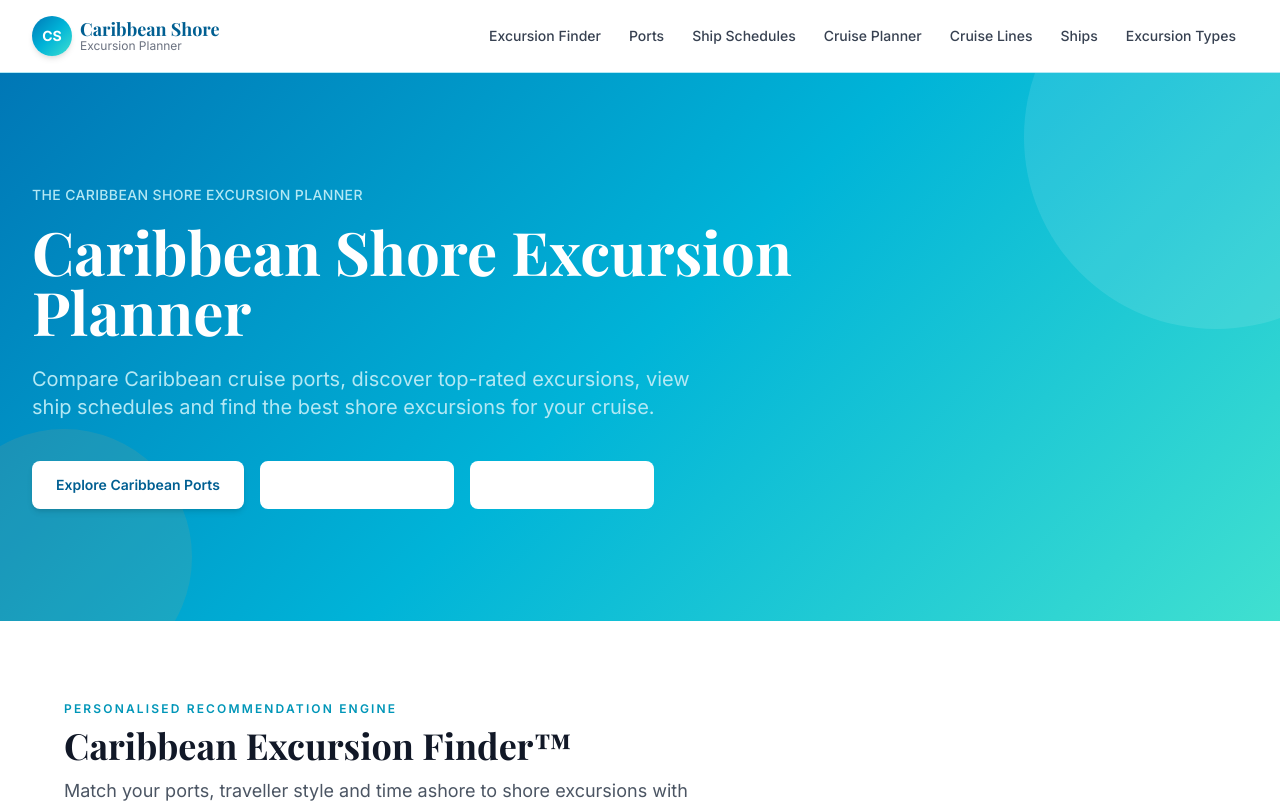
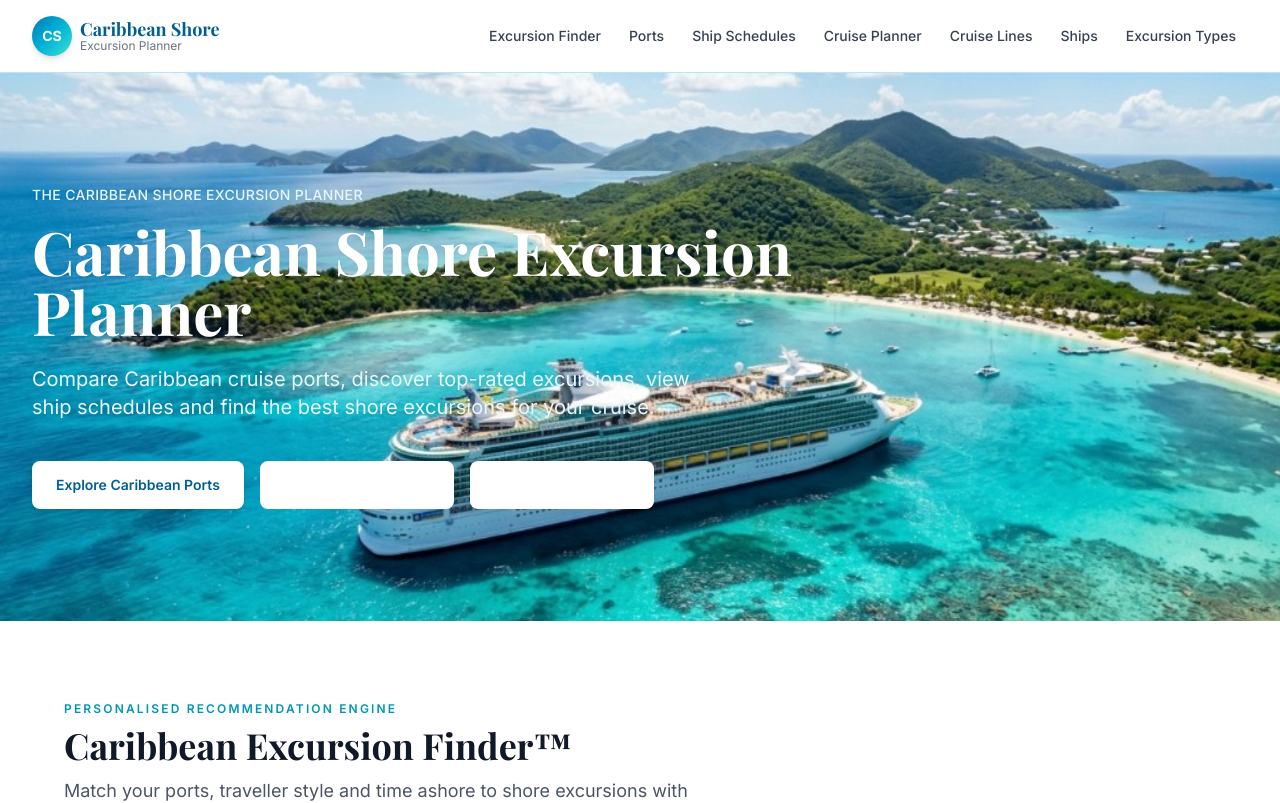
Before and after one commit to grahamchuter-debug/caribbean-shore-excursions, a Next.js app: page / in a window 1280 px wide. Shown: the top 803 px of the page. Built offline with nearby package versions, Linux system fonts and the light colour scheme; a web font is replaced by a local one.

Commit message:
Add Caribbean cruise ship photo as the shared hero background across all pages.
Introduce HeroBackground for PageHero and the homepage so titles stay readable over a consistent turquoise-bay cruise image.

Co-authored-by: Cursor <cursoragent@cursor.com>

```diff
--- a/app/not-found.tsx
+++ b/app/not-found.tsx
@@ -1,18 +1,18 @@
 import Link from "next/link";
+import { PageHero } from "@/components/PageHero";
 
 export default function NotFound() {
   return (
+    <>
+      <PageHero title="Page Not Found" subtitle="The page you are looking for does not exist or has been moved." compact />
       <section className="section-padding text-center">
         <div className="container-wide max-w-lg mx-auto">
-        <h1 className="font-display text-6xl font-bold text-caribbean-700">404</h1>
-        <p className="mt-4 text-xl text-gray-600">Page not found</p>
-        <p className="mt-2 text-gray-500">
-          The page you are looking for does not exist or has been moved.
-        </p>
+          <p className="font-display text-6xl font-bold text-caribbean-700">404</p>
           <Link href="/" className="btn-primary mt-8 inline-flex">
             Back to Home
           </Link>
         </div>
       </section>
+    </>
   );
 }
--- a/app/page.tsx
+++ b/app/page.tsx
@@ -20,6 +20,7 @@ import { breadcrumbSchema, faqSchema, travelGuideSchema } from "@/lib/schema";
 import { CruisePlannerStatsGrid } from "@/components/CruisePlannerStatsGrid";
 import { CaribbeanExcursionFinder } from "@/components/CaribbeanExcursionFinder";
 import { CaribbeanRoutePresets } from "@/components/CaribbeanRoutePresets";
+import { HeroBackground } from "@/components/HeroBackground";
 
 export const metadata = buildMetadata({
   title: "Caribbean Shore Excursion Planner | Ports, Ship Schedules & Cruise Tours",
@@ -70,19 +71,16 @@ export default function HomePage() {
       />
 
       {/* Hero */}
-      <section className="relative overflow-hidden bg-hero-gradient text-white py-20 sm:py-28">
-        <div className="absolute inset-0 opacity-10">
-          <div className="absolute right-0 top-0 h-96 w-96 rounded-full bg-white translate-x-1/3 -translate-y-1/3" />
-          <div className="absolute bottom-0 left-0 h-64 w-64 rounded-full bg-tropical-mango -translate-x-1/4 translate-y-1/4" />
-        </div>
-        <div className="container-wide relative px-4 sm:px-6 lg:px-8">
-          <p className="text-caribbean-100 font-medium mb-4 tracking-wide uppercase text-sm">
+      <section className="relative overflow-hidden text-white py-20 sm:py-28">
+        <HeroBackground />
+        <div className="container-wide relative z-10 px-4 sm:px-6 lg:px-8">
+          <p className="text-caribbean-50 font-medium mb-4 tracking-wide uppercase text-sm drop-shadow-sm">
             The Caribbean Shore Excursion Planner
           </p>
-          <h1 className="font-display text-4xl font-bold sm:text-5xl lg:text-6xl max-w-4xl leading-tight">
+          <h1 className="font-display text-4xl font-bold sm:text-5xl lg:text-6xl max-w-4xl leading-tight drop-shadow-sm">
             Caribbean Shore Excursion Planner
           </h1>
-          <p className="mt-6 max-w-2xl text-lg text-caribbean-100 sm:text-xl leading-relaxed">
+          <p className="mt-6 max-w-2xl text-lg text-caribbean-50 sm:text-xl leading-relaxed drop-shadow-sm">
             Compare Caribbean cruise ports, discover top-rated excursions, view ship schedules and find the best shore excursions for your cruise.
           </p>
           <div className="mt-10 flex flex-wrap gap-4">
--- /dev/null
+++ b/components/HeroBackground.tsx
@@ -0,0 +1,21 @@
+import Image from "next/image";
+import { HERO_IMAGE } from "@/lib/hero-image";
+
+export function HeroBackground() {
+  return (
+    <>
+      <Image
+        src={HERO_IMAGE.src}
+        alt={HERO_IMAGE.alt}
+        fill
+        priority
+        className="object-cover object-center"
+        sizes="100vw"
+      />
+      <div
+        className="absolute inset-0 bg-gradient-to-r from-caribbean-900/92 via-caribbean-800/82 to-caribbean-700/72"
+        aria-hidden
+      />
+    </>
+  );
+}
--- a/components/PageHero.tsx
+++ b/components/PageHero.tsx
@@ -1,3 +1,5 @@
+import { HeroBackground } from "@/components/HeroBackground";
+
 interface PageHeroProps {
   title: string;
   subtitle?: string;
@@ -8,18 +10,15 @@ interface PageHeroProps {
 export function PageHero({ title, subtitle, children, compact }: PageHeroProps) {
   return (
     <section
-      className={`relative overflow-hidden bg-hero-gradient text-white ${compact ? "py-12 sm:py-16" : "py-16 sm:py-24"}`}
+      className={`relative overflow-hidden text-white ${compact ? "py-12 sm:py-16" : "py-16 sm:py-24"}`}
     >
-      <div className="absolute inset-0 opacity-10">
-        <div className="absolute -right-20 -top-20 h-64 w-64 rounded-full bg-white" />
-        <div className="absolute -bottom-10 -left-10 h-48 w-48 rounded-full bg-tropical-mango" />
-      </div>
-      <div className="container-wide relative px-4 sm:px-6 lg:px-8">
-        <h1 className="font-display text-3xl font-bold sm:text-4xl lg:text-5xl max-w-3xl">
+      <HeroBackground />
+      <div className="container-wide relative z-10 px-4 sm:px-6 lg:px-8">
+        <h1 className="font-display text-3xl font-bold sm:text-4xl lg:text-5xl max-w-3xl drop-shadow-sm">
           {title}
         </h1>
         {subtitle && (
-          <p className="mt-4 max-w-2xl text-lg text-caribbean-100 sm:text-xl">
+          <p className="mt-4 max-w-2xl text-lg text-caribbean-50 sm:text-xl drop-shadow-sm">
             {subtitle}
           </p>
         )}
--- /dev/null
+++ b/lib/hero-image.ts
@@ -0,0 +1,4 @@
+export const HERO_IMAGE = {
+  src: "/images/caribbean-cruise-hero.png",
+  alt: "Royal Caribbean cruise ship in a turquoise Caribbean bay surrounded by tropical islands",
+} as const;
```
Also changed, not shown: public/images/caribbean-cruise-hero.png (added). Lines whose indentation alone changed are shown as unchanged.
